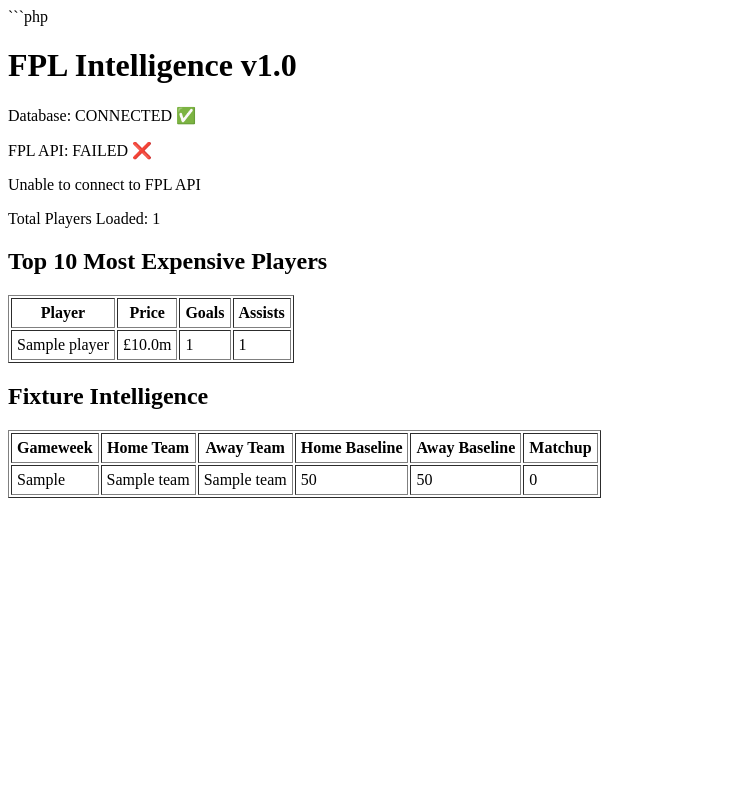
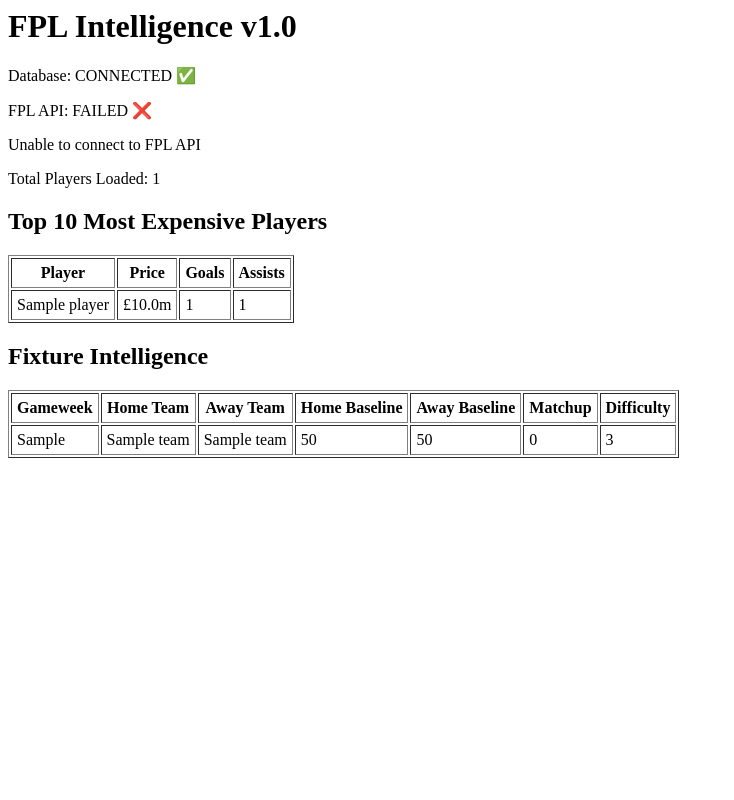
Before and after one commit to TomieG1991/fpl-intelligence, a PHP site: page / in a window 1280 px wide. Shown: the whole page, without its empty margins (0-734 px from the left). Run offline with PHP 8.4, Linux system fonts and the light colour scheme; tables that the repository leaves empty or names only in its code hold one stand-in row (values such as "Sample post"); data that the repository does not hold is empty.

Commit message:
Add fixture difficulty scoring
Added fixture difficulty scoring based on the calculated matchup strength.

FixtureIntelligence now converts raw matchup scores into a normalised 1–5 difficulty rating.

Updated fixture intelligence output to display both the raw matchup score and calculated difficulty.

Removed temporary difficulty calculation tests from index.php.

````diff
--- a/classes/fixtureIntelligence.php
+++ b/classes/fixtureIntelligence.php
@@ -9,4 +9,19 @@ class FixtureIntelligence
 
         return $homeTeamStrength - $awayTeamStrength;
     }
+
+    public function calculateDifficulty(
+        float $matchup
+    ): int {
+
+        $difficulty = 3 - ($matchup / 50);
+
+        return max(
+            1,
+            min(
+                5,
+                (int) round($difficulty)
+            )
+        );
+    }
 }
--- a/public/index.php
+++ b/public/index.php
@@ -1,4 +1,3 @@
-```php
 <?php
 
 require_once '../classes/autoload.php';
@@ -124,7 +123,6 @@ $fixtures = $fixtureRepository->getAll();
 
 $fixtureIntelligence = new FixtureIntelligence();
 
-
 echo "<h2>Fixture Intelligence</h2>";
 
 echo "<table border='1' cellpadding='5'>";
@@ -136,6 +134,7 @@ echo "<tr>
         <th>Home Baseline</th>
         <th>Away Baseline</th>
         <th>Matchup</th>
+        <th>Difficulty</th>
       </tr>";
 
 
@@ -155,6 +154,10 @@ foreach (array_slice($fixtures, 0, 10) as $fixture) {
         $awayTeam['away']
     );
 
+    $difficulty = $fixtureIntelligence->calculateDifficulty(
+        $matchup
+    );
+
 
     echo "<tr>";
 
@@ -170,6 +173,8 @@ foreach (array_slice($fixtures, 0, 10) as $fixture) {
 
     echo "<td>" . round($matchup, 2) . "</td>";
 
+    echo "<td>{$difficulty}</td>";
+
     echo "</tr>";
 
 }
````
Also changed, not shown: CHANGELOG.md.
